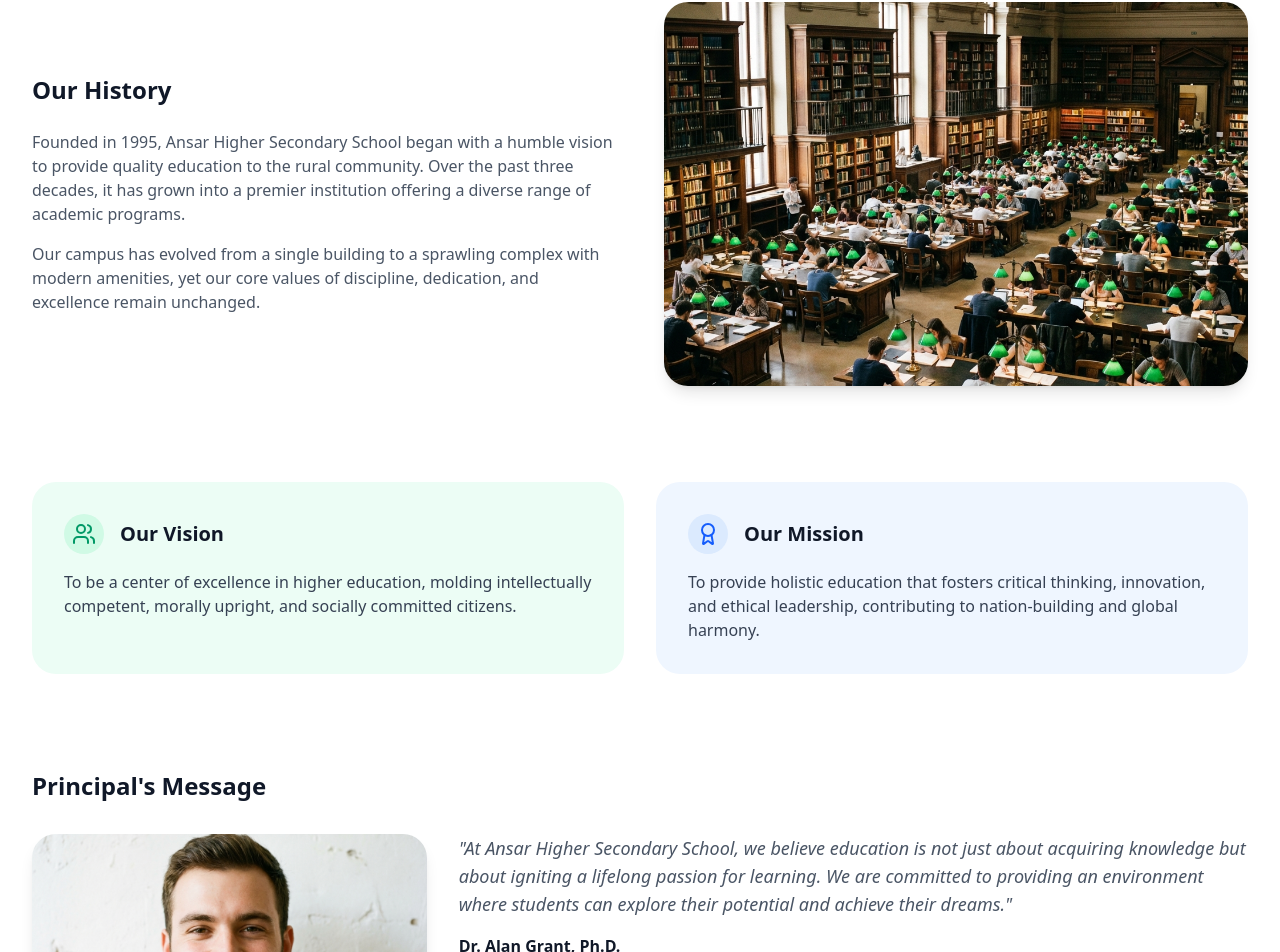
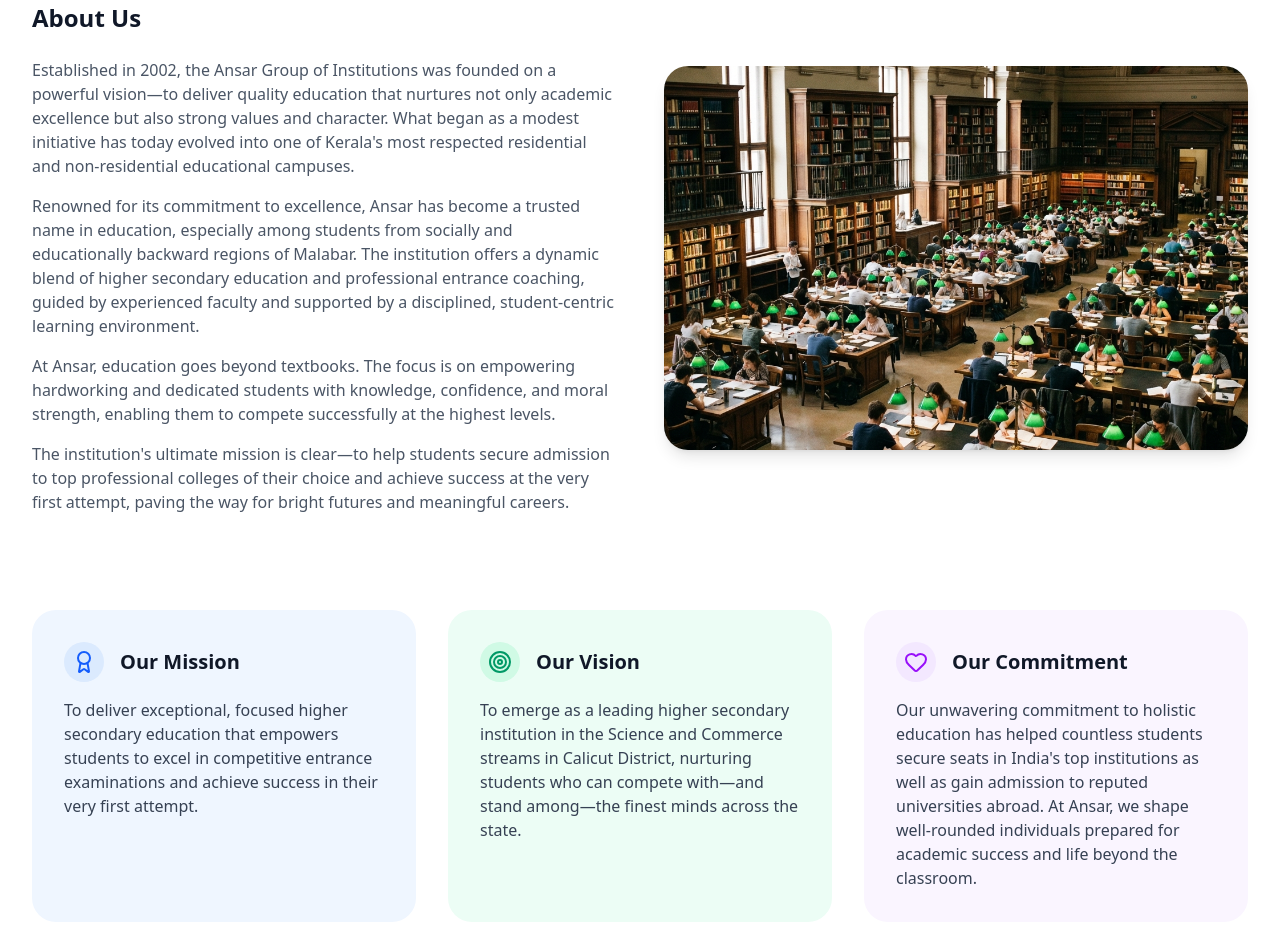
Before and after one commit to rafsal3/ansar-web, a React (Vite) app: page /about in a window 1280 px wide. Shown: the part 282-1234 px from the top of the page. Built offline with nearby package versions, Linux system fonts and the light colour scheme.

Commit message:
docs: Update About page content, renaming institution to 'Ansar Group of Institutions' and adding a Commitment section with revised Mission and Vision.

```diff
--- a/src/pages/About.tsx
+++ b/src/pages/About.tsx
@@ -1,54 +1,47 @@
-import { Users, Award } from 'lucide-react';
+import { Award, Target, Heart } from 'lucide-react';
 
 const About = () => {
     return (
         <div className="bg-white">
             {/* Header Section */}
             <div className="max-w-7xl mx-auto px-4 sm:px-6 lg:px-8 py-12">
-                <h1 className="text-4xl font-extrabold text-gray-900">About Ansar Higher Secondary School</h1>
-                <p className="mt-2 text-lg text-gray-600">A legacy of excellence, integrity, and community service.</p>
+                <h1 className="text-4xl font-extrabold text-gray-900">About Ansar Group of Institutions</h1>
+                <p className="mt-2 text-lg text-gray-600">Shaping Minds, Building Futures</p>
             </div>
 
-            {/* History Section */}
+            {/* About Us Section */}
             <div className="max-w-7xl mx-auto px-4 sm:px-6 lg:px-8 py-12">
                 <div className="grid grid-cols-1 lg:grid-cols-2 gap-12 items-center">
                     <div>
-                        <h2 className="text-2xl font-bold text-gray-900 mb-6">Our History</h2>
+                        <h2 className="text-2xl font-bold text-gray-900 mb-6">About Us</h2>
                         <div className="space-y-4 text-gray-600">
                             <p>
-                                Founded in 1995, Ansar Higher Secondary School began with a humble vision to provide quality education to the rural community. Over the past three decades, it has grown into a premier institution offering a diverse range of academic programs.
+                                Established in 2002, the Ansar Group of Institutions was founded on a powerful vision—to deliver quality education that nurtures not only academic excellence but also strong values and character. What began as a modest initiative has today evolved into one of Kerala's most respected residential and non-residential educational campuses.
                             </p>
                             <p>
-                                Our campus has evolved from a single building to a sprawling complex with modern amenities, yet our core values of discipline, dedication, and excellence remain unchanged.
+                                Renowned for its commitment to excellence, Ansar has become a trusted name in education, especially among students from socially and educationally backward regions of Malabar. The institution offers a dynamic blend of higher secondary education and professional entrance coaching, guided by experienced faculty and supported by a disciplined, student-centric learning environment.
+                            </p>
+                            <p>
+                                At Ansar, education goes beyond textbooks. The focus is on empowering hardworking and dedicated students with knowledge, confidence, and moral strength, enabling them to compete successfully at the highest levels.
+                            </p>
+                            <p>
+                                The institution's ultimate mission is clear—to help students secure admission to top professional colleges of their choice and achieve success at the very first attempt, paving the way for bright futures and meaningful careers.
                             </p>
                         </div>
                     </div>
                     <div className="relative h-64 lg:h-96 w-full">
                         <img
                             src="/images/library.png"
-                            alt="Ansar Higher Secondary School Library"
+                            alt="Ansar Group of Institutions"
                             className="absolute inset-0 w-full h-full object-cover rounded-3xl shadow-lg"
                         />
                     </div>
                 </div>
             </div>
 
-            {/* Vision & Mission Section */}
+            {/* Mission, Vision & Commitment Section */}
             <div className="max-w-7xl mx-auto px-4 sm:px-6 lg:px-8 py-12">
-                <div className="grid grid-cols-1 md:grid-cols-2 gap-8">
-                    {/* Vision Card */}
-                    <div className="bg-emerald-50 rounded-3xl p-8">
-                        <div className="flex items-center gap-4 mb-4">
-                            <div className="p-2 bg-emerald-100 rounded-full">
-                                <Users className="w-6 h-6 text-emerald-600" />
-                            </div>
-                            <h2 className="text-xl font-bold text-gray-900">Our Vision</h2>
-                        </div>
-                        <p className="text-gray-700">
-                            To be a center of excellence in higher education, molding intellectually competent, morally upright, and socially committed citizens.
-                        </p>
-                    </div>
-
+                <div className="grid grid-cols-1 md:grid-cols-3 gap-8">
                     {/* Mission Card */}
                     <div className="bg-blue-50 rounded-3xl p-8">
                         <div className="flex items-center gap-4 mb-4">
@@ -58,7 +51,33 @@ const About = () => {
                             <h2 className="text-xl font-bold text-gray-900">Our Mission</h2>
                         </div>
                         <p className="text-gray-700">
-                            To provide holistic education that fosters critical thinking, innovation, and ethical leadership, contributing to nation-building and global harmony.
+                            To deliver exceptional, focused higher secondary education that empowers students to excel in competitive entrance examinations and achieve success in their very first attempt.
+                        </p>
+                    </div>
+
+                    {/* Vision Card */}
+                    <div className="bg-emerald-50 rounded-3xl p-8">
+                        <div className="flex items-center gap-4 mb-4">
+                            <div className="p-2 bg-emerald-100 rounded-full">
+                                <Target className="w-6 h-6 text-emerald-600" />
+                            </div>
+                            <h2 className="text-xl font-bold text-gray-900">Our Vision</h2>
+                        </div>
+                        <p className="text-gray-700">
+                            To emerge as a leading higher secondary institution in the Science and Commerce streams in Calicut District, nurturing students who can compete with—and stand among—the finest minds across the state.
+                        </p>
+                    </div>
+
+                    {/* Commitment Card */}
+                    <div className="bg-purple-50 rounded-3xl p-8">
+                        <div className="flex items-center gap-4 mb-4">
+                            <div className="p-2 bg-purple-100 rounded-full">
+                                <Heart className="w-6 h-6 text-purple-600" />
+                            </div>
+                            <h2 className="text-xl font-bold text-gray-900">Our Commitment</h2>
+                        </div>
+                        <p className="text-gray-700">
+                            Our unwavering commitment to holistic education has helped countless students secure seats in India's top institutions as well as gain admission to reputed universities abroad. At Ansar, we shape well-rounded individuals prepared for academic success and life beyond the classroom.
                         </p>
                     </div>
                 </div>
@@ -71,17 +90,17 @@ const About = () => {
                     <div className="w-full md:w-1/3">
                         <img
                             src="/images/principal.png"
-                            alt="Principal Dr. Alan Grant"
+                            alt="Principal"
                             className="w-full h-auto rounded-3xl shadow-lg object-cover aspect-[4/3]"
                         />
                     </div>
                     <div className="w-full md:w-2/3 space-y-4">
                         <p className="text-gray-600 italic text-lg">
-                            "At Ansar Higher Secondary School, we believe education is not just about acquiring knowledge but about igniting a lifelong passion for learning. We are committed to providing an environment where students can explore their potential and achieve their dreams."
+                            "At Ansar Group of Institutions, we believe education is not just about acquiring knowledge but about igniting a lifelong passion for learning. We are committed to providing an environment where students can explore their potential and achieve their dreams."
                         </p>
                         <div>
-                            <p className="font-bold text-gray-900">Dr. Alan Grant, Ph.D.</p>
-                            <p className="text-gray-500">Principal, Ansar Higher Secondary School</p>
+                            <p className="font-bold text-gray-900">Principal</p>
+                            <p className="text-gray-500">Ansar Group of Institutions</p>
                         </div>
                     </div>
                 </div>
```
